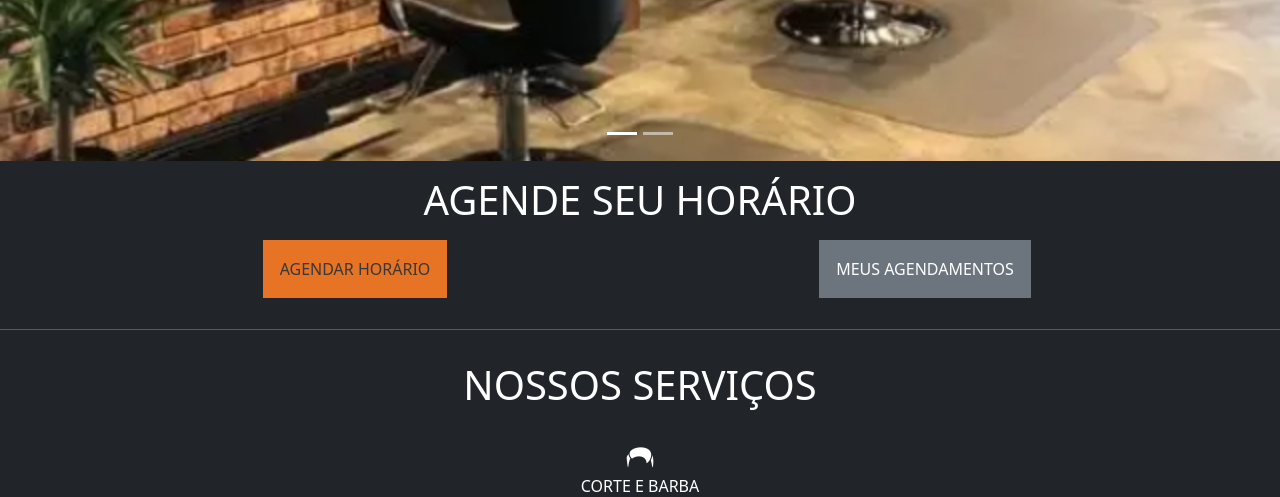
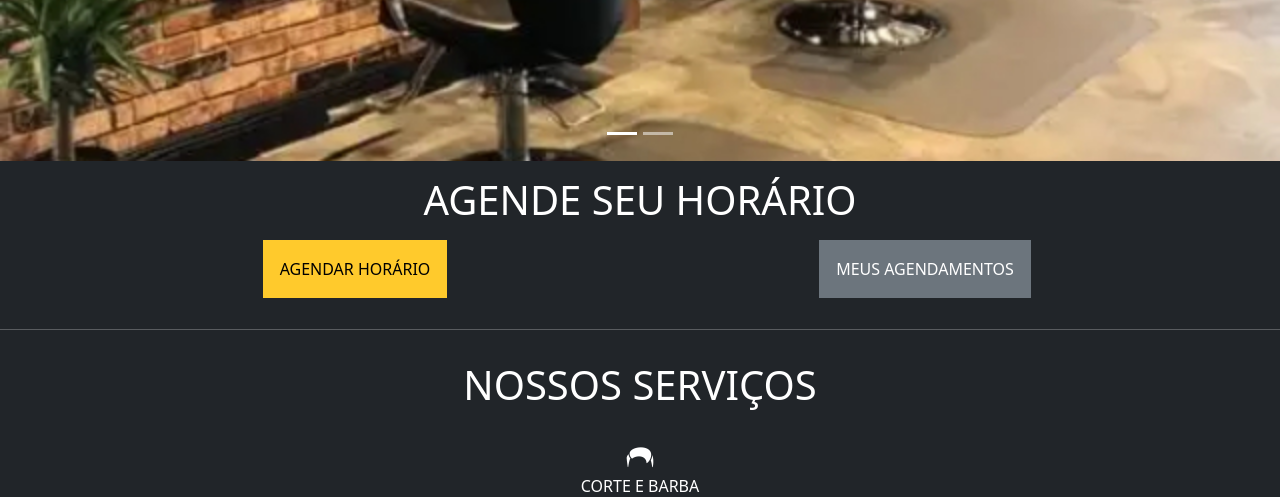
Before and after one commit to GuuhhO/BarbeiroDigital, a PHP site: page /Cortai/index.php in a window 1280 px wide. Shown: the part 765-1262 px from the top of the page. Run offline with PHP 8.4, Linux system fonts and the light colour scheme; some libraries are stand-ins or nearby versions.

Commit message:
Troca de cor botão agendar na index

```diff
--- a/app/views/home/index.php
+++ b/app/views/home/index.php
@@ -35,7 +35,7 @@ $title = 'Página Inicial';
         <div class="container overflow-hidden text-center">
             <div class="row gx-5">
                 <div class="col">
-                <a class="p-3 btn btn-warning" href="<?= BASE_URL ?>Agendar">AGENDAR HORÁRIO</a>
+                <a class="p-3 btn btn-primary" href="<?= BASE_URL ?>Agendar">AGENDAR HORÁRIO</a>
                 </div>
                 <div class="col">
                 <a class="p-3 btn btn-secondary" data-bs-toggle="modal" data-bs-target="#modalVerificarAgendamento">MEUS AGENDAMENTOS</a>
```
